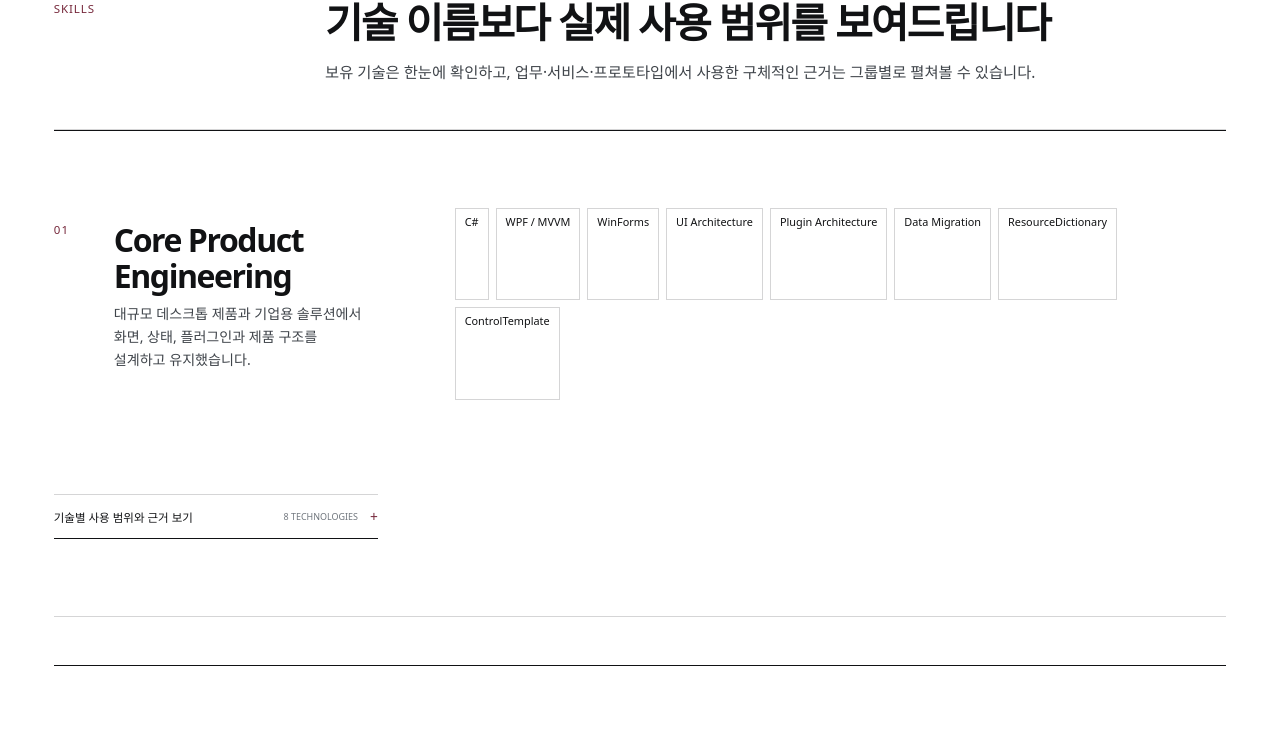
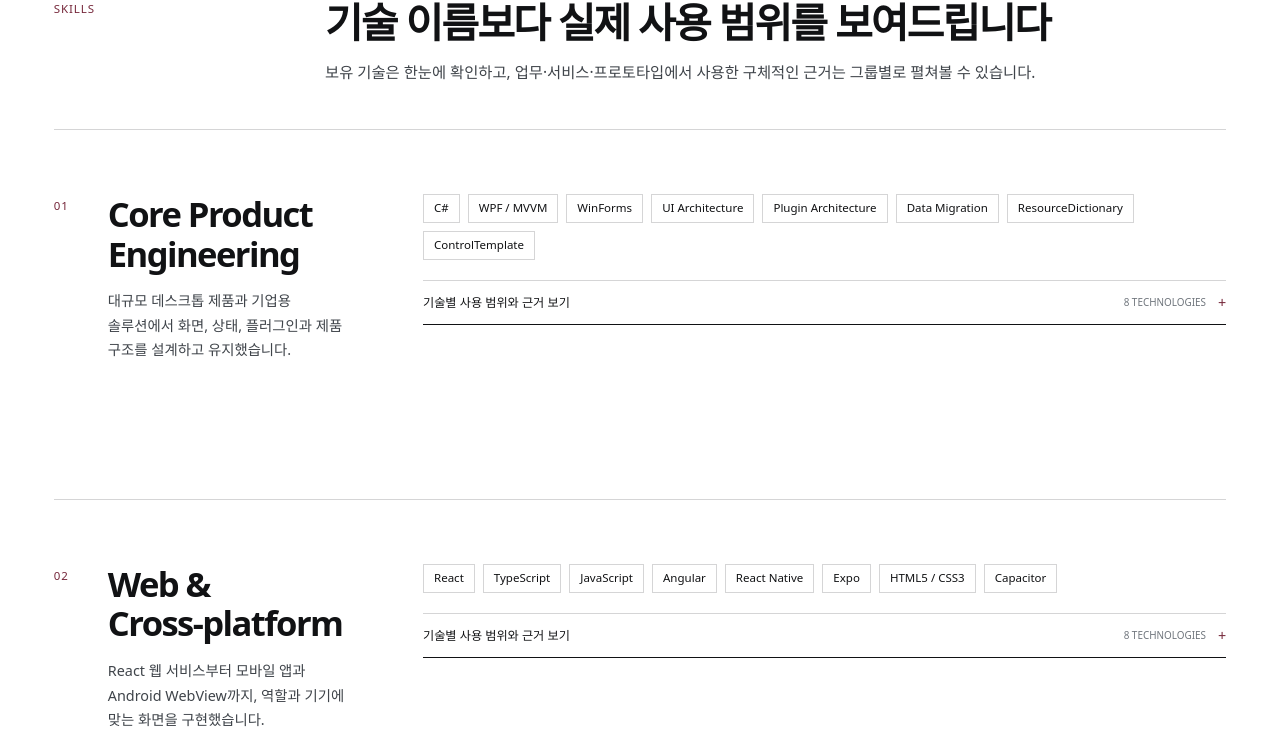
Before and after one commit to coffee-and/eun-portfolio, a React (Vite) app: page / in a window 1280 px wide. Shown: the part 9513-10254 px from the top of the page. Built offline with nearby package versions, Linux system fonts and the light colour scheme; a web font is replaced by a local one.

Commit message:
기술 섹션 구조 정리

```diff
--- a/src/components/SkillsSection.tsx
+++ b/src/components/SkillsSection.tsx
@@ -1,5 +1,6 @@
 import { skillGroups } from "../data/skills";
 import SectionHeader from "./SectionHeader";
+import styles from "./SkillsSection.module.css";
 
 const SkillsSection = () => {
   return (
@@ -10,37 +11,40 @@ const SkillsSection = () => {
         description="보유 기술은 한눈에 확인하고, 업무·서비스·프로토타입에서 사용한 구체적인 근거는 그룹별로 펼쳐볼 수 있습니다."
       />
 
-      <div className="skills-editorial__groups">
+      <div className={styles.groups}>
         {skillGroups.map((group, groupIndex) => (
-          <article className="skill-ledger" key={group.id}>
-            <header>
-              <span className="editorial-number">
+          <article className={styles.ledger} key={group.id}>
+            <header className={styles.header}>
+              <span className={styles.index}>
                 {String(groupIndex + 1).padStart(2, "0")}
               </span>
               <div>
-                <h3>{group.title}</h3>
-                <p>{group.description}</p>
+                <h3 className={styles.title}>{group.title}</h3>
+                <p className={styles.description}>{group.description}</p>
               </div>
             </header>
 
+            <div className={styles.content}>
               <ul
-              className="skill-ledger__names"
+                className={styles.names}
                 aria-label={`${group.title} 기술 목록`}
               >
                 {group.items.map((item) => (
-                <li key={`${group.id}-${item.name}`}>{item.name}</li>
+                  <li className={styles.name} key={`${group.id}-${item.name}`}>
+                    {item.name}
+                  </li>
                 ))}
               </ul>
 
-            <details className="skill-ledger__details">
-              <summary>
+              <details className={styles.details}>
+                <summary className={styles.summary}>
                   <span>기술별 사용 범위와 근거 보기</span>
                   <em>{group.items.length} technologies</em>
                 </summary>
 
-              <div className="skill-ledger__table">
+                <div className={styles.table}>
                   {group.items.map((item) => (
-                  <div className="skill-ledger__row" key={`${group.id}-${item.name}`}>
+                    <div className={styles.row} key={`${group.id}-${item.name}`}>
                       <strong>{item.name}</strong>
                       <span>{item.context}</span>
                       <p>{item.evidence}</p>
@@ -48,6 +52,7 @@ const SkillsSection = () => {
                   ))}
                 </div>
               </details>
+            </div>
           </article>
         ))}
       </div>
```
Lines whose indentation alone changed are shown as unchanged.
